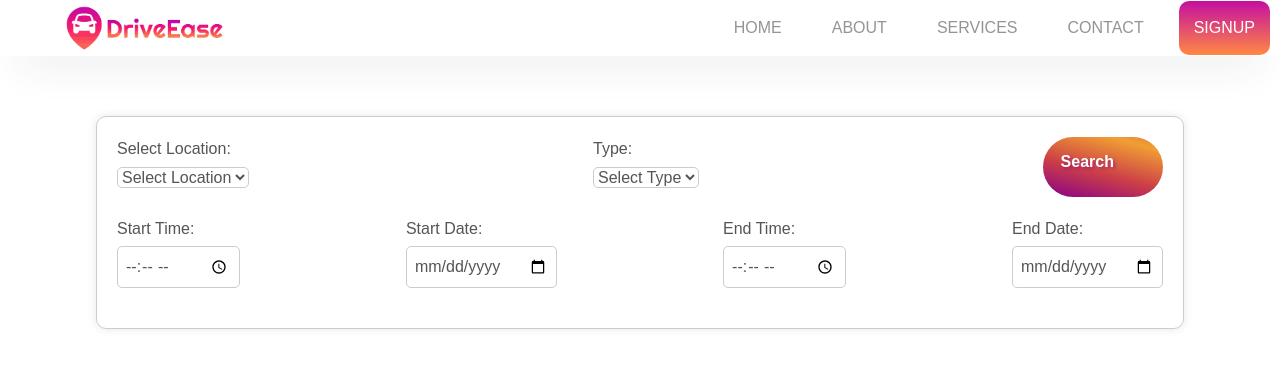
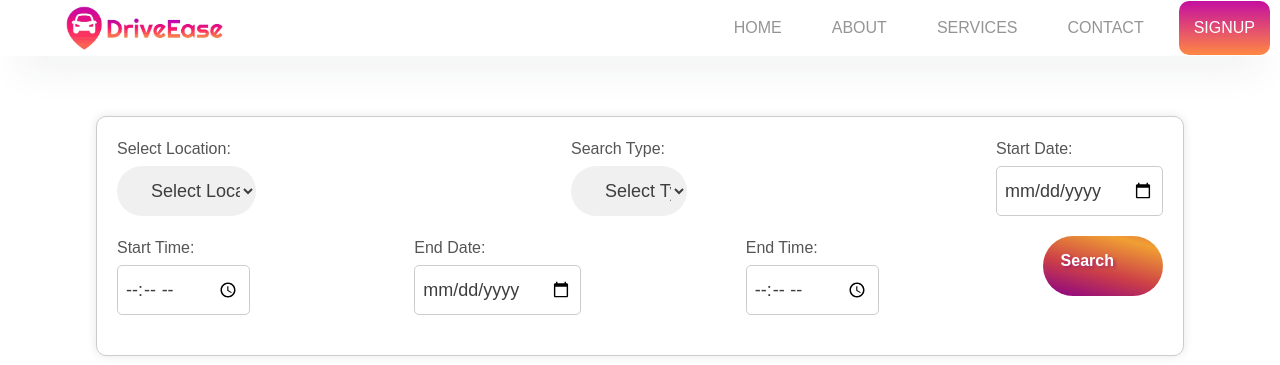
Before and after one commit to jeel-butani/DriveEase-React, a React (Vite) app: page / in a window 1280 px wide. Shown: the top 365 px of the page. Built offline with nearby package versions, Linux system fonts and the light colour scheme.

Commit message:
update ui

```diff
--- a/src/pages/home.jsx
+++ b/src/pages/home.jsx
@@ -63,18 +63,17 @@ const Home = () => {
           <div className="form-row">
             <div className="form-group">
               <label className='text-xl font-bold'>Select Location:</label>
-              <select className='text-xl' {...register("location", { required: "Please select a location" })}>
+              <select className='text-xl ele' {...register("location", { required: "Please select a location" })}>
                 <option value="">Select Location</option>
                 <option value="mumbai">Mumbai</option>
                 <option value="rajkot">Rajkot</option>
               </select>
               {errors.location && <span className="error">{errors.location.message}</span>}
             </div>
-            {/* Other fields */}
             <div className="form-group">
-              <label className='text-xl font-bold'>Type:</label>
-              <select className='text-xl' {...register("bikeOrCar", { required: "Please select a type" })}>
-                <option value="">Select Type</option>
+              <label className='text-xl font-bold'>Search Type:</label>
+              <select className='text-xl ele' {...register("bikeOrCar", { required: "Please select a type" })}>
+                <option  value="">Select Type</option>
                 <option value="bike">Bike</option>
                 <option value="car">Car</option>
                 <option value="driver">Driver</option>
@@ -82,32 +81,34 @@ const Home = () => {
               {errors.bikeOrCar && <span className="error">{errors.bikeOrCar.message}</span>}
             </div>
             <div className="form-group">
-              <button className="button text-xl">
-                Search
-              </button>
+              <label className='text-xl font-bold'>Start Date:</label>
+              <input className='text-xl ele' type="date" {...register("startDate", { required: "Please enter start date", validate: validateDateTime })} />
+              {errors.startDate && <span className="error">{errors.startDate.message}</span>}
             </div>
           </div>
           <div className="form-row">
             <div className="form-group">
               <label className='text-xl font-bold'>Start Time:</label>
-              <input className='text-xl' type="time" {...register("startTime", { required: "Please enter start time", validate: validateDateTime })} />
+              <input className='text-xl ele' type="time" {...register("startTime", { required: "Please enter start time", validate: validateDateTime })} />
               {errors.startTime && <span className="error">{errors.startTime.message}</span>}
             </div>
+
+            {/* Other fields */}
+
             <div className="form-group">
-              <label className='text-xl font-bold'>Start Date:</label>
-              <input className='text-xl' type="date" {...register("startDate", { required: "Please enter start date", validate: validateDateTime })} />
-              {errors.startDate && <span className="error">{errors.startDate.message}</span>}
+              <label className='text-xl font-bold'>End Date:</label>
+              <input className='text-xl ele' type="date" {...register("endDate", { required: "Please enter end date" })} />
+              {errors.endDate && <span className="error">{errors.endDate.message}</span>}
             </div>
-            {/* Other fields */}
             <div className="form-group">
               <label className='text-xl font-bold'>End Time:</label>
-              <input className='text-xl' type="time" {...register("endTime", { required: "Please enter end time" })} />
+              <input className='text-xl ele' type="time" {...register("endTime", { required: "Please enter end time" })} />
               {errors.endTime && <span className="error">{errors.endTime.message}</span>}
             </div>
             <div className="form-group">
-              <label className='text-xl font-bold'>End Date:</label>
-              <input className='text-xl' type="date" {...register("endDate", { required: "Please enter end date" })} />
-              {errors.endDate && <span className="error">{errors.endDate.message}</span>}
+              <button className="button text-xl">
+                Search
+              </button>
             </div>
           </div>
         </form>
@@ -237,7 +238,7 @@ const Home = () => {
                 <div class="textCol">
                   <div class="cTitle">
                     <span class="slNo">1.</span>
-                    <h3>Search &amp; Book Your Preferred Vehicle</h3>
+                    <h3 className='text-3xl font-bold'>Search &amp; Book Your Preferred Vehicle</h3>
                   </div>
                   <p>Chooose your desired vehicle from
                     our various available options.</p>
@@ -247,7 +248,7 @@ const Home = () => {
                 <div class="textCol">
                   <div class="cTitle">
                     <span class="slNo">2.</span>
-                    <h3>Pick Up your Vehicle</h3>
+                    <h3 className='text-3xl font-bold'>Pick Up your Vehicle</h3>
                   </div>
                   <p>Take delivery of your car from any
                     of our various pickup points or
@@ -259,7 +260,7 @@ const Home = () => {
                 <div class="textCol">
                   <div class="cTitle">
                     <span class="slNo">3.</span>
-                    <h3> Drive your Vehicle</h3>
+                    <h3 className='text-3xl font-bold'> Drive your Vehicle</h3>
                   </div>
                   <p>Take your car for a spin and start
                     your road trip with your loved ones.</p>
@@ -269,7 +270,7 @@ const Home = () => {
                 <div class="textCol">
                   <div class="cTitle">
                     <span class="slNo">4.</span>
-                    <h3>Return your Vehicle</h3>
+                    <h3 className='text-3xl font-bold'>Return your Vehicle</h3>
                   </div>
                   <p>Get the vehicle back to your
                     preferred return location, and we
```
